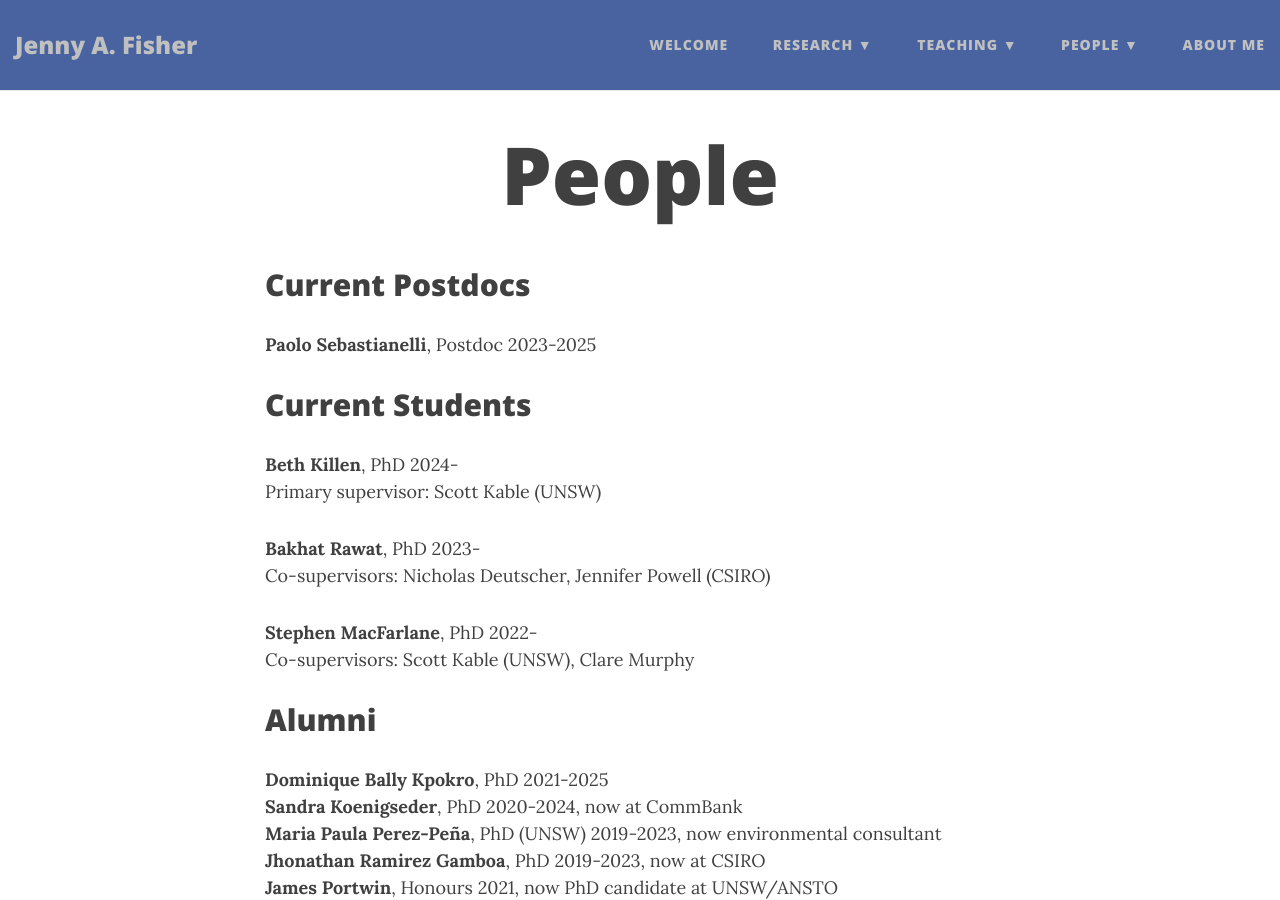
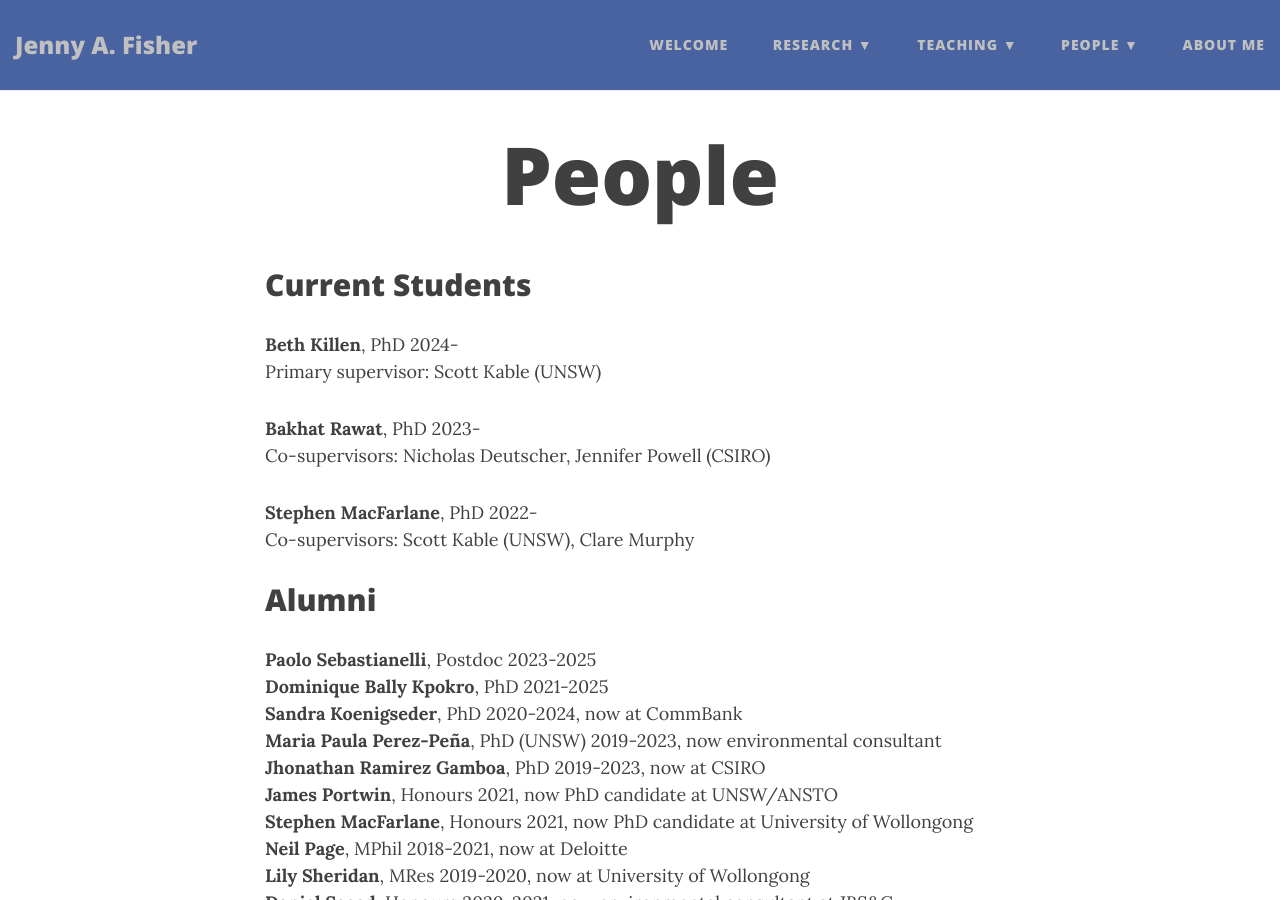
Before and after one commit to jennyfisher/jennyfisher.github.io, a Jekyll site: the page built from people.md, in a window 1280 px wide and 900 px high. Built offline with Jekyll 4.4.1, drawn with Linux system fonts in a browser that asks for light colours; nearby versions of some CDN libraries; some of the changed lines change nothing that is shown.

Commit message:
Update people.md

```diff
--- a/people.md
+++ b/people.md
@@ -2,10 +2,6 @@
 layout: page
 title: People
 ---
-
-## Current Postdocs
-
-**Paolo Sebastianelli**, Postdoc 2023-2025
 
 ## Current Students
 
@@ -21,6 +17,7 @@ title: People
 
 ## Alumni
 
+**Paolo Sebastianelli**, Postdoc 2023-2025<br/>
 **Dominique Bally Kpokro**, PhD 2021-2025<br/>
 **Sandra Koenigseder**, PhD 2020-2024, now at CommBank<br/>
 **Maria Paula Perez-Peña**, PhD (UNSW) 2019-2023, now environmental consultant<br/>
```
